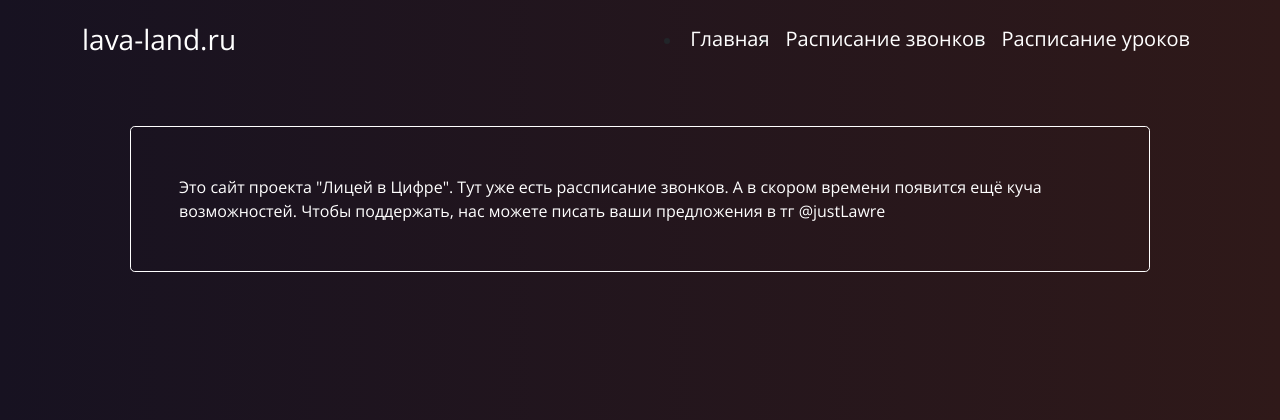
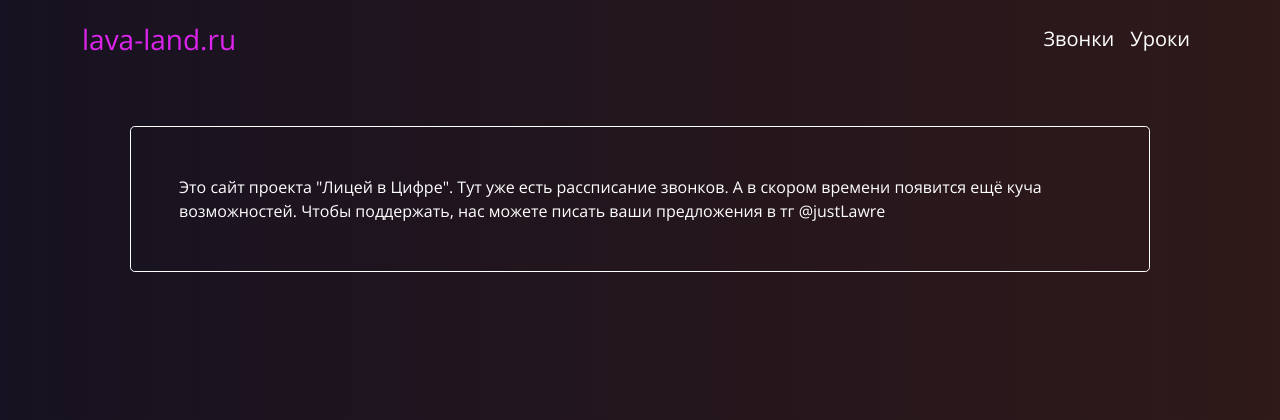
Before and after one commit to prostoLavr/LyceumSIte, a Flask app: page / in a window 1280 px wide. Shown: the top 420 px of the page. Run offline with Flask 2, Linux system fonts and the light colour scheme.

Commit message:
Edit styles

```diff
--- a/app/main.py
+++ b/app/main.py
@@ -4,9 +4,24 @@ from .data import db_handler, event_data, timetable_data, short_timetable_data
 import datetime
 
 
+def my_render_template(*args, **kwargs):
+    active_page: str or None = kwargs.get('active_page')
+    if active_page and active_page.startswith('/'):
+        active_page = active_page[1:]
+    page = active_page if active_page \
+                       else '.'.join(args[0].split('.')[:-1])
+    pages = ['index', 'timetable', 'lessons']
+    is_active_pages = [False] * len(pages)
+    if page in pages:
+        is_active_pages[pages.index(page)] = True
+    return render_template(*args, **kwargs,
+                           pages=is_active_pages)
+
+
+
 @wsgi_app.route('/')
 def index():
-    return render_template('index.html')
+    return my_render_template('index.html')
 
 
 @wsgi_app.route('/timetable')
@@ -16,7 +31,7 @@ def timetable():
         state = {2: 1, 3: 1, 4: 1, 5: 2, 6: 0}.get(state.weekday() + 1, state.weekday() + 1)
     else:
         state = {2: 1, 3: 1, 4: 1, 5: 2, 6: 0}.get(state.weekday(), state.weekday())
-    return render_template('timetable.html', timetable_data=timetable_data[str(state)], state=state)
+    return my_render_template('timetable.html', timetable_data=timetable_data[str(state)], state=state)
 
 
 @wsgi_app.route('/lessons')
@@ -28,14 +43,14 @@ def lessons():
         state = state.weekday()
     data = db_handler.get_lessons(state, '10b')
     data.pop('day')
-    return render_template('lessons.html', state=state, lessons_data=data.items(),
+    return my_render_template('lessons.html', state=state, lessons_data=data.items(),
                            timetable_data=short_timetable_data[str({2: 1, 3: 1, 4: 1, 5: 2, 6: 0}.get(state, state))])
 
 
 @wsgi_app.route('/events/list')
 def events():
     events_list = db_handler.get_all_events()
-    return render_template('events.html', events=events_list)
+    return my_render_template('events.html', events=events_list)
 
 
 @wsgi_app.route('/events/add')
@@ -47,4 +62,4 @@ def add_event():
 @wsgi_app.route('/events/event/<int:id>')
 def event(id):
     e = db_handler.get_event(id)
-    return render_template('event.html', event=e)
+    return my_render_template('event.html', event=e)
--- a/app/static/css/first.css
+++ b/app/static/css/first.css
@@ -8,7 +8,12 @@ body {
     border-radius: .3rem;
     border-color: #FFF;
 }
-
+.no-dots li {
+    list-style-type: none; /* Убираем маркеры */
+}
+.no-dots {
+    padding-left: 0; /* Сдвигаем список влево */
+}
 th, td, p, h1, h2, h3, h4, a, span, small, label{
     font-family: 'OpenSans regular';
     color: #FFF;
@@ -40,6 +45,8 @@ th, td, p, h1, h2, h3, h4, a, span, small, label{
 	text-decoration: none;
 }
 .my-pink-link-active {
+    position: relative;
+    text-decoration: none;
     color: #DD24EE;
 }
 .my-outline-button{
@@ -56,10 +63,6 @@ hr {
 .dark {
     color: black;
 }
-
-.real-center {
-}
-
 @font-face {
 	font-family: 'OpenSans regular';
 	src: url(/static/fonts/OpenSans-Regular.ttf);
--- a/app/static/css/main.css
+++ b/app/static/css/main.css
@@ -9,13 +9,6 @@
 .fixed-size {
     resize: none;
 }
-
-.my-pink {
-color: #B35CF7;
-}
-.my-pink-link:hover {
-    color: #DD24EE;
-}
 .unselectable {
   -webkit-touch-callout: none;
   -webkit-user-select: none;
@@ -23,6 +16,12 @@ color: #B35CF7;
   -moz-user-select: none;
   -ms-user-select: none;
   user-select: none;
+}
+.my-pink {
+color: #B35CF7;
+}
+.my-pink-link:hover {
+    color: #DD24EE;
 }
 .my-pink-link::before {
 	content: '';
@@ -34,9 +33,20 @@ color: #B35CF7;
 	height: 1.5px;
 	background-color: #DD24EE;
 }
+.my-pink-link:hover:before {
+	width: 100%;}
+.my-pink-link::before {
+	transition: width 0.30s;}
+}
 .my-pink-link:active, my-pink-link:focus {
     color: #DD24EE;
 }
+/* Только для пк: */
+@media only screen
+and (min-device-width : 1200px) {
+.my-pink-link-active:before {
+	width: 100%;}
+
 .my-input:focus, my-input:active, my-input:hover {
     color: #FFF;
     border: none;
@@ -54,21 +64,6 @@ color: #B35CF7;
     -webkit-text-fill-color: #FFF;
 }
 
-
-
-/* Только для пк: */
-@media only screen
-and (min-device-width : 1200px) {
-.my-pink-link-active:before {
-	width: 100%;}
-.my-pink-link:hover:before {
-	width: 100%;}
-.my-pink-link::before {
-	transition: width 0.30s;}
-}
-
-
-
 .my-pink-checkbox {
     accent-color: #7A1F9C;
 }
@@ -84,18 +79,12 @@ and (min-device-width : 1200px) {
     background-color: #DD24EE;
     border-color: #DD24EE;
 }
-
 .my-pink-button:hover {
     color: #FFF;
     background: #DD24EE;
 }
-
 .my-big-text {
 word-wrap: break-word;
-}
-
-.my-pink-link:hover {
-    color: #DD24EE;
 }
 .my-pink-outline-button:hover {
     color: #fff;
--- a/app/templates/base.html
+++ b/app/templates/base.html
@@ -12,12 +12,11 @@
     <div class=" container">
         <header class="my-pink-header my-header d-flex flex-wrap align-items-center justify-content-center justify-content-md-between py-3 mb-4">
           <a href="/" class="d-flex align-items-center col-md-3 mb-2 mb-md-0 text-dark text-decoration-none">
-            <span class="nav-link fs-3 my-pink-link">lava-land.ru</span>
+            <span class="nav-link fs-3 my-pink-link {% if pages[0] %}my-pink-link-active{% endif %}">lava-land.ru</span>
           </a>
-          <ul class="navbar col-12 col-md-auto mb-2 justify-content-center mb-md-0">
-              <li><a href="/" class="nav-link px-2 fs-5 my-pink-link">Главная</a></li>
-              <li><a href="/timetable" class="nav-link px-2 fs-5 my-pink-link">Расписание звонков</a></li>
-              <li><a href="/lessons" class="nav-link px-2 fs-5 my-pink-link">Расписание уроков</a></li>
+          <ul class="no-dots navbar col-12 col-md-auto mb-2 justify-content-center mb-md-0">
+              <li><a href="/timetable" class="nav-link px-2 fs-5 my-pink-link {% if pages[1] %}my-pink-link-active{% endif %}">Звонки</a></li>
+              <li><a href="/lessons" class="nav-link px-2 fs-5   my-pink-link {% if pages[2] %}my-pink-link-active{% endif %}">Уроки</a></li>
           </ul>
         </header>
     </div>
```
